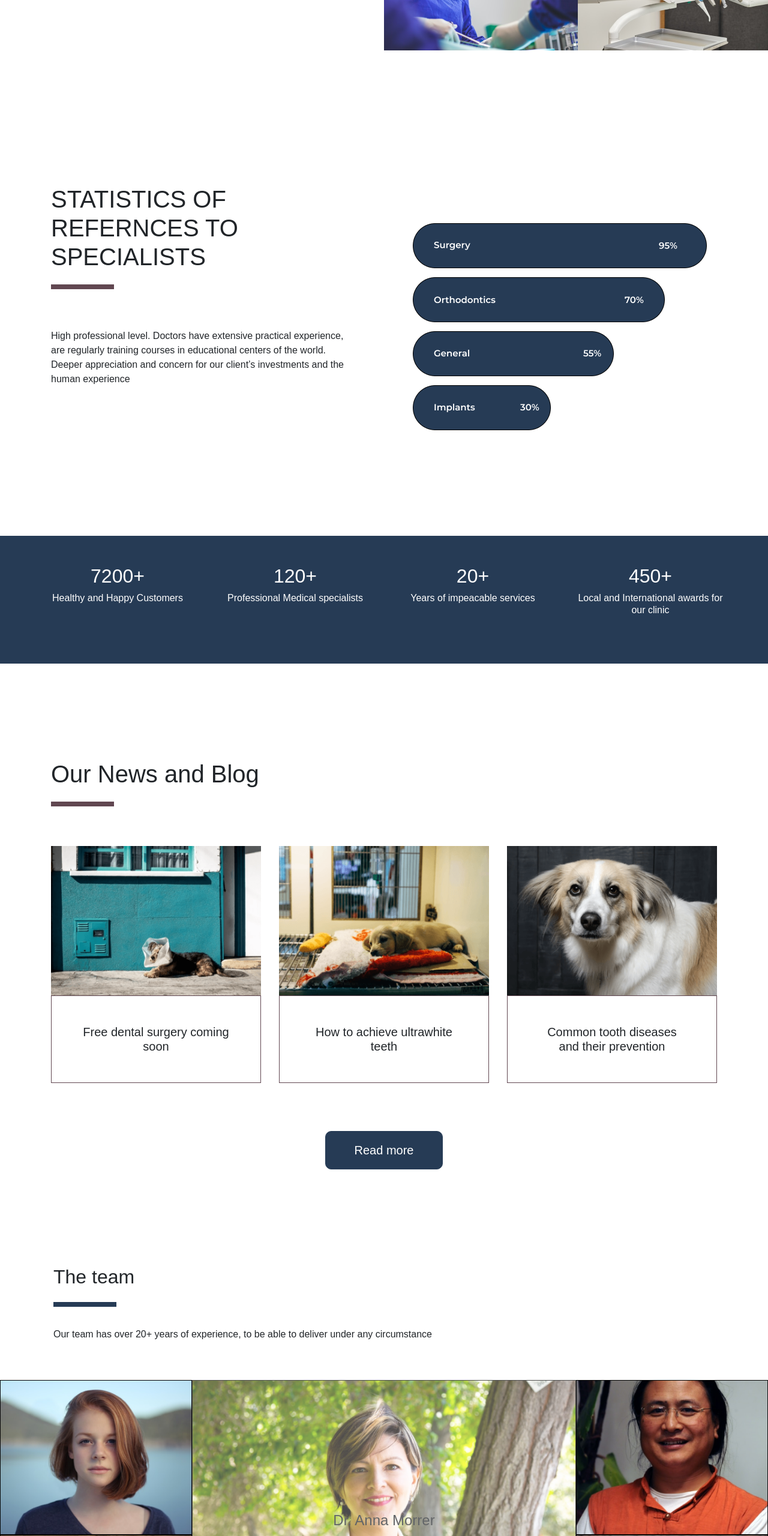
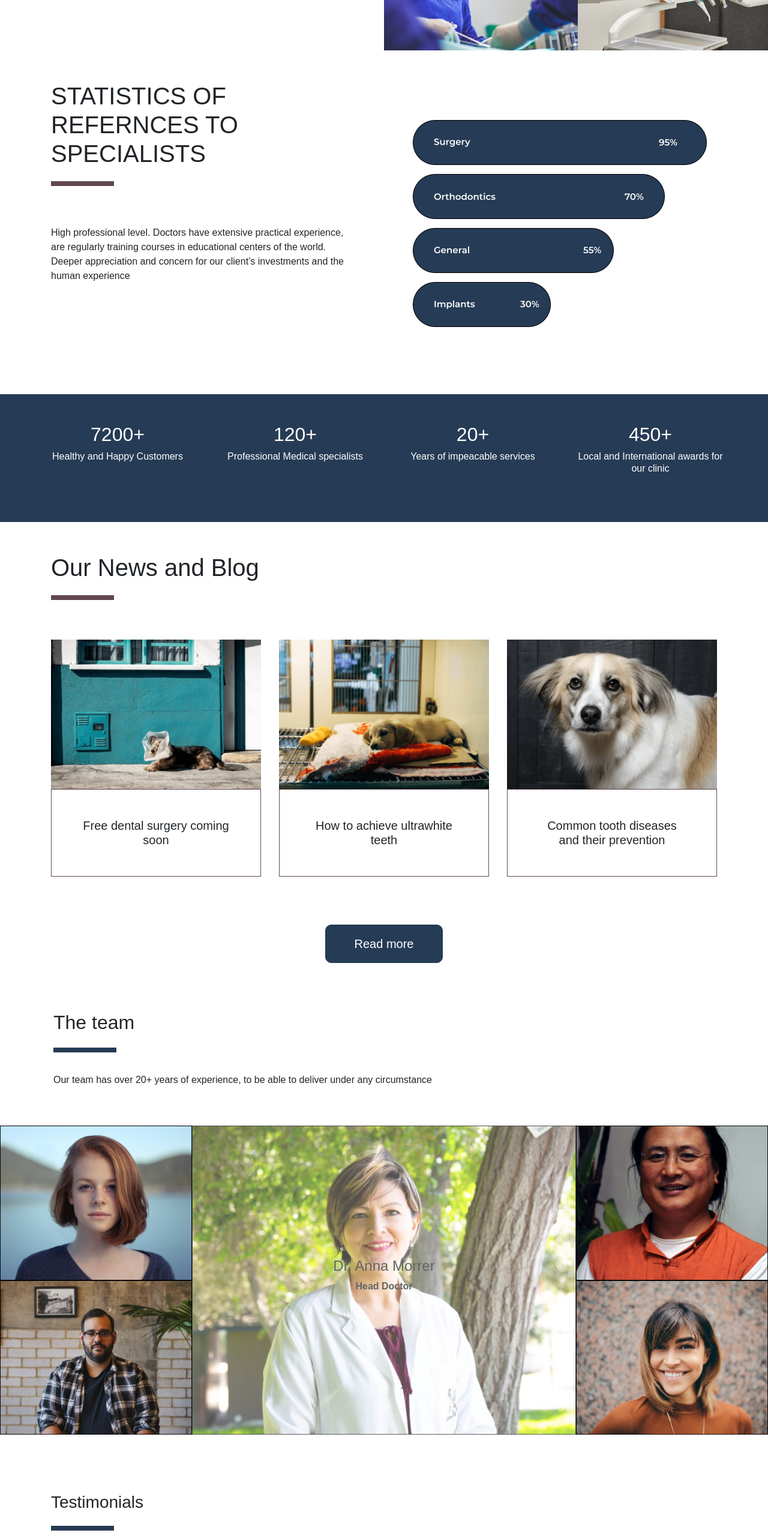
Before and after one commit to Sharpmind015/vet, a plain HTML site: page index.html in a window 1280 px wide. Shown: the part 1580-4140 px from the top of the page at 60% size. Drawn offline with nearby package versions, Linux system fonts and the light colour scheme; a web font is replaced by a local one.

Commit message:
reduced spacing in mobile screens

```diff
--- a/css/style.css
+++ b/css/style.css
@@ -24,7 +24,7 @@ img {
                                       UTILITIES
 *******************************************************************************************************/
 .mt-10 {
-  margin-top: 6rem;
+  margin-top: 5rem;
 }
 .py-10 {
   padding: 6rem 0;
@@ -239,6 +239,9 @@ img {
                                       MEDIA QUERIES
 *******************************************************************************************************/
 @media (max-width: 768px){
+  .about-content {
+    height: 500px;
+  }
   .testimonial-content {
     margin-left: auto;
     margin-right: auto;
--- a/index.html
+++ b/index.html
@@ -109,9 +109,9 @@
 
 
   <!--SERVICES SECTION-->
-  <section id="services" class="mt-10 py-6">
+  <section id="services" class="mt-5 py-6-md py-1">
     <div class="container">
-      <div class="row py-6">
+      <div class="row py-6-md">
         <div class="col-md-6 pr-5 services-content ">
           <h2 class="h1 mb-5" data-aos = "fade-left">STATISTICS OF REFERNCES TO SPECIALISTS</h2>
           <p class="pt-5" data-aos = "fade-up" data-aos-duration = "700">High professional level. Doctors have extensive practical experience, are regularly training courses in educational centers of the world. Deeper appreciation and concern for our client’s investments and the human experience</p>
@@ -145,7 +145,7 @@
   <!--Services section ends-->
 
   <!--BLOG SECTION-->
-  <section id="blog" class="mt-10">
+  <section id="blog" class="mt-5">
     <div class="container">
       <h2 class="blog-heading h1 mb-5" data-aos = "fade-in">Our News and Blog</h2>
       <div class="row row-eq-height pt-5" data-aos = "fade-up">
@@ -170,7 +170,7 @@
   <!--Blog section ends-->
 
   <!--TEAM SECTION-->
-  <section id="team" class="mt-10 py-6 px-md-0 px-3">
+  <section id="team" class="mt-10 py-md-6 px-md-0 px-3">
     <div class="container" data-aos = 'fade-up'>
       <h2 class="team-heading mb-5 px-1">The team</h2>
       <p class="pt-3 px-1">Our team has over 20+ years of experience, to be able to deliver under any circumstance</p>
@@ -195,7 +195,7 @@
           </div>
 
         </div>
-        <div class="col-md-3 p-0 mb-5">
+        <div class="col-md-3 p-0 mb-3">
           <div class="row mx-0 text-center">
             <div class="col-sm-6 col-md-12 mb-4 mb-md-0 p-0">
               <img src="img/Rectangle 25.png" class="w-100 img-fluid" alt="">
```
